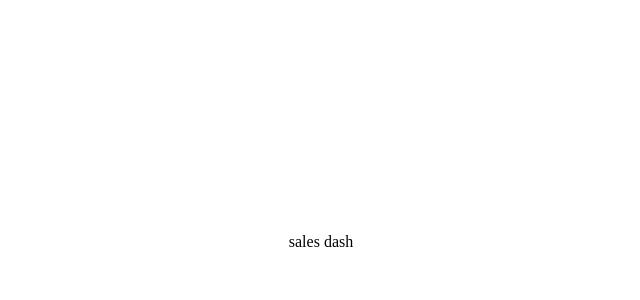
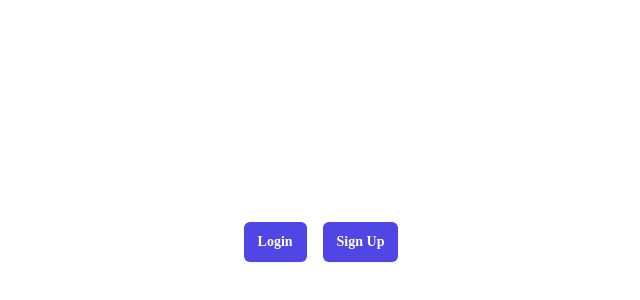
Before and after one commit to emday4prez/emersons-tech-test, a Next.js app: page / in a window 1280 px wide. Shown: the part 158-458 px from the top of the page, without its empty margins (319-959 px from the left). Built offline with nearby package versions, Linux system fonts and the light colour scheme.

Commit message:
removed auth and db

```diff
--- a/package.json
+++ b/package.json
@@ -3,7 +3,6 @@
   "version": "0.2.0",
   "private": true,
   "dependencies": {
-    "@supabase/supabase-js": "^2.12.0",
     "next": "13.2.1",
     "react": "^18.2.0",
     "react-dom": "^18.2.0"
@@ -12,9 +11,7 @@
     "dev": "next dev",
     "build": "next build",
     "start": "next start",
-    "lint": "next lint",
-    "db:migrate": "npx prisma migrate dev --name user-entity --create-only && yarn prisma generate",
-    "db:push": "npx prisma db push"
+    "lint": "next lint"
   },
   "eslintConfig": {
     "extends": [
--- a/src/pages/_app.tsx
+++ b/src/pages/_app.tsx
@@ -1,6 +1,12 @@
 import '@/styles/globals.css'
 import type { AppProps } from 'next/app'
+import { QueryClient, QueryClientProvider } from '@tanstack/react-query'
 
 export default function App({ Component, pageProps }: AppProps) {
-  return <Component {...pageProps} />
+  const queryClient = new QueryClient()
+  return (
+    <QueryClientProvider client={queryClient}>
+      <Component {...pageProps} />
+    </QueryClientProvider>
+  )
 }
--- a/src/pages/index.jsx
+++ b/src/pages/index.jsx
@@ -13,7 +13,19 @@ export default function Home() {
         <link rel="icon" href="/favicon.ico" />
       </Head>
       <main className="flex min-h-screen items-center justify-center">
-        sales dash
+        <button
+          type="button"
+          className="rounded-md bg-indigo-600 py-2.5 px-3.5 text-sm font-semibold text-white shadow-sm hover:bg-indigo-500 focus-visible:outline focus-visible:outline-2 focus-visible:outline-offset-2 focus-visible:outline-indigo-600"
+        >
+          Login
+        </button>
+        <div className="m-2"></div>
+        <button
+          type="button"
+          className="rounded-md bg-indigo-600 py-2.5 px-3.5 text-sm font-semibold text-white shadow-sm hover:bg-indigo-500 focus-visible:outline focus-visible:outline-2 focus-visible:outline-offset-2 focus-visible:outline-indigo-600"
+        >
+          Sign Up
+        </button>
       </main>
     </>
   )
--- a/supabase.js
+++ /dev/null
@@ -1,6 +0,0 @@
-import { createClient } from '@supabase/supabase-js'
-
-const supabaseUrl = process.env.NEXT_PUBLIC_SUPABASE_URL
-const supabaseKey = process.env.NEXT_PUBLIC_SUPABASE_ANON_KEY
-
-export const supabase = createClient(supabaseUrl, supabaseKey)
```
Also changed, not shown: 1 other file (tests, documents, lock files or other folders).
